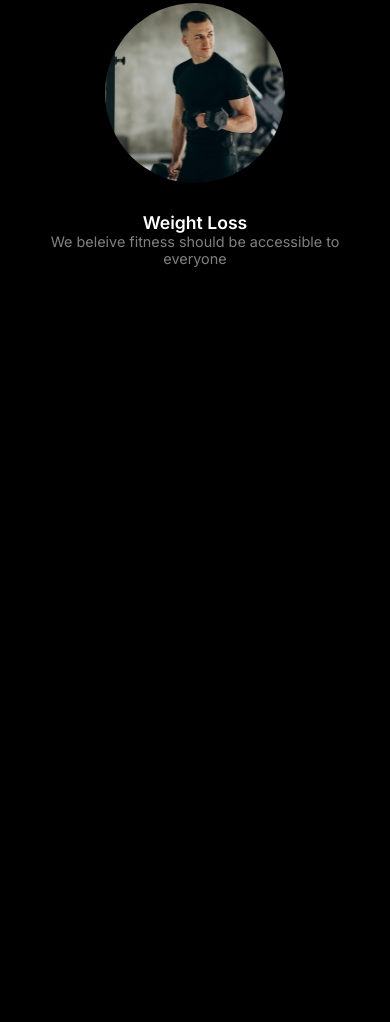
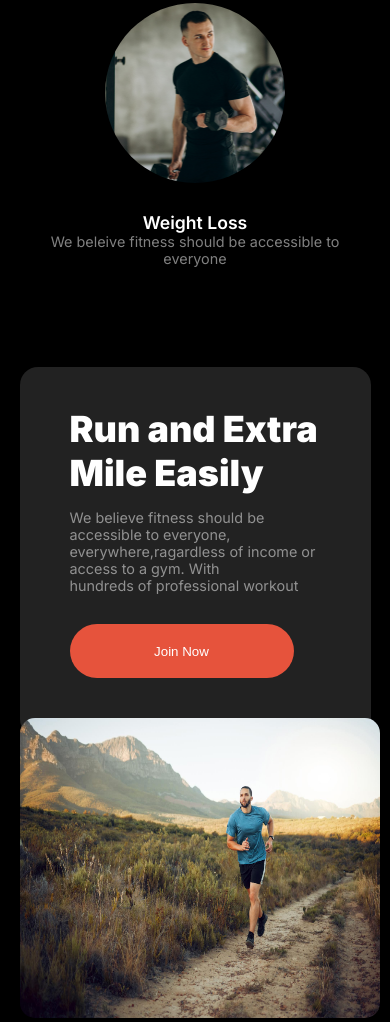
Before and after one commit to Shoriful0360/about-gymnasium, a plain HTML site: page index.html in a window 390 px wide. Shown: the part 2681-3703 px from the top of the page. Before the commit the page ends 3048 px from the top, so only its background shows below. Drawn offline with Linux system fonts and the light colour scheme.

Commit message:
added run container with mobile responsive

```diff
--- a/index.html
+++ b/index.html
@@ -73,6 +73,17 @@
             </div>
 
         </section>
+        <section class="run-container">
+            <div class="run-text-container">
+                <h1 class="text-title">Run and Extra <br>Mile Easily</h1>
+                <p class="text-description">We believe fitness should be accessible to everyone,<br>everywhere,ragardless of income or access to a gym. With <br> hundreds of professional workout</p>
+                <button class="primary-btn">Join Now</button>
+            </div>
+            <div class="run-image-container">
+                <img src="./images/run.jpg" alt="">
+            </div>
+
+        </section>
 
     </main>
     <footer>
--- a/style/style.css
+++ b/style/style.css
@@ -198,6 +198,33 @@ font-weight: 400;
     font-size: 1.1rem;
     font-weight: 600;
 }
+/* Run and extra mile easily */
+.run-container{
+    max-width: 1060px;
+    height: 370px;
+    margin: 0 auto;
+    display: flex;
+    justify-content: space-evenly;
+    border-radius: 18px;
+    background: rgb(34, 34, 34);
+
+}
+.run-text-container{
+    margin: 40px 50px;
+}
+.run-text-container p{
+    margin-top: 14px;
+    margin-bottom: 30px;
+}
+.run-image-container{
+    /* width: 50%; */
+}
+.run-image-container img{
+    width: 360px;
+    height: 300px;
+    margin: 30px;
+    border-radius: 15px;
+}
 /* media quary mobile responsive */
 @media screen and (max-width: 576px) {
     body{
@@ -257,4 +284,11 @@ font-weight: 400;
         width: 90%;
         margin: 0 a;
     }
+    /* Run and extra mile easily */
+    .run-container{
+        flex-direction: column;
+    }
+    .run-image-container img{
+        margin: 0;
+    }
 }
```
